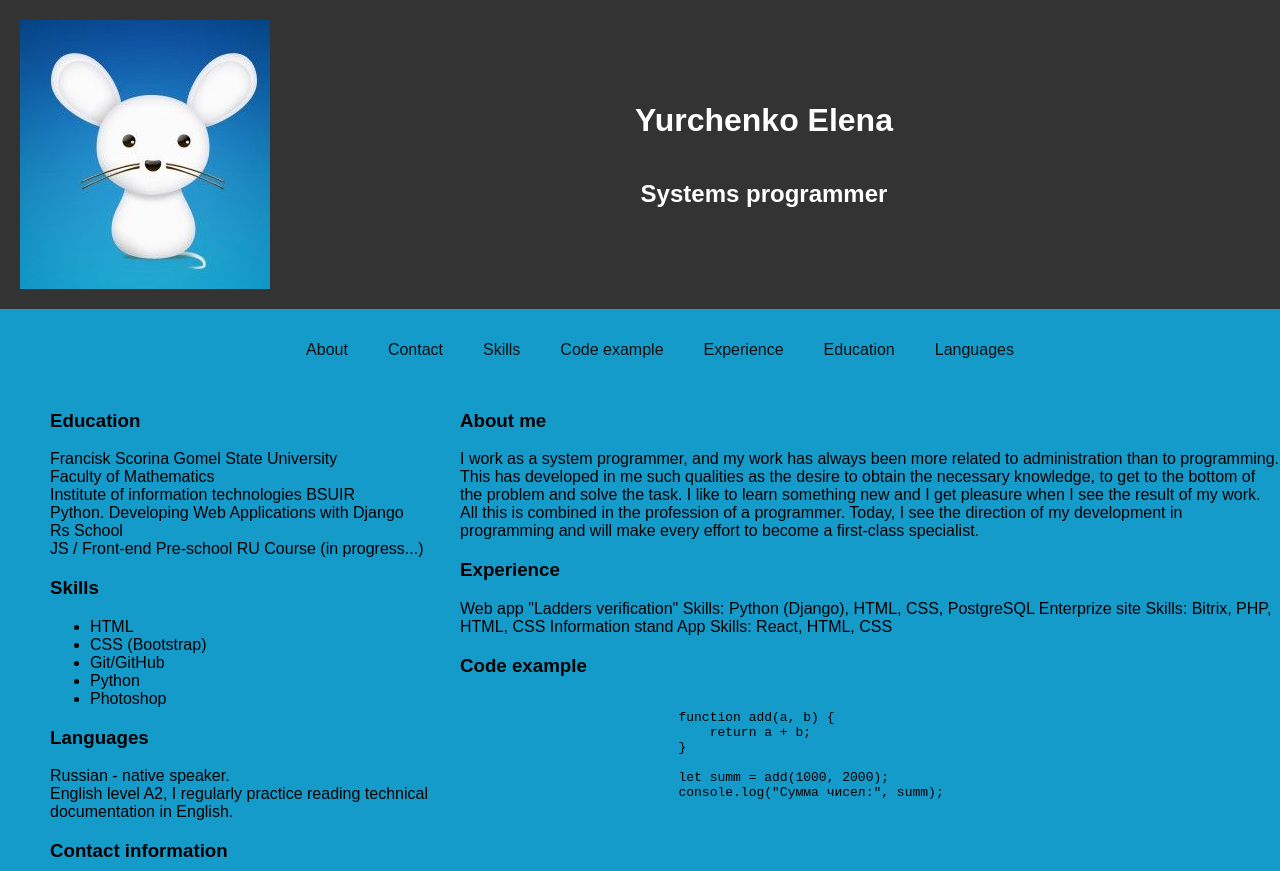
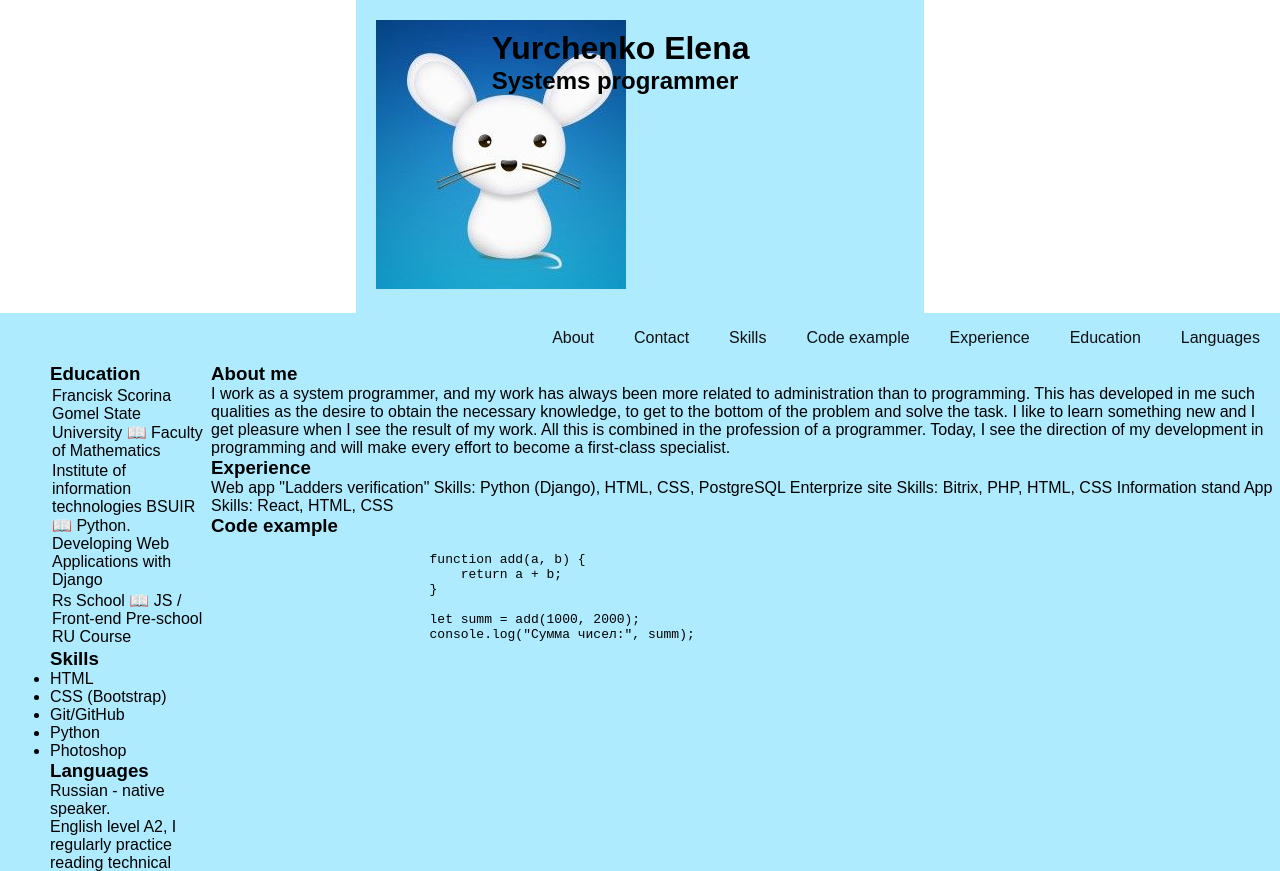
Before and after one commit to echistova/rsschool-cv, a plain HTML site: page index.html in a window 1280 px wide. Shown: the top 871 px of the page. Drawn offline with Linux system fonts and the light colour scheme.

Commit message:
fix: styles

```diff
--- a/index.html
+++ b/index.html
@@ -1,22 +1,21 @@
 <!DOCTYPE html>
 <html lang="en">
   <head>
-    <meta charset="UTF-8">
-    <meta name="viewport" content="width=device-width, initial-scale=1.0">
+    <meta charset="UTF-8" />
+    <meta name="viewport" content="width=device-width, initial-scale=1.0" />
     <title>CV - Yurchenko Elena</title>
-    <link rel="stylesheet" href="style.css">
-    <link rel="icon" href="assets/favicon.ico">
+    <link rel="stylesheet" href="style.css" />
+    <link rel="icon" href="assets/favicon.ico" />
   </head>
-    <header class="header">
-        <div class="container">
-            <div class="header_container">
+  <body>
+    <header class="container">
+        <div class="header">
             <div class="header_photo">
-                    <img src="assets/img/ava.png" alt="Elen Yurchenko">
+                <img src="assets/img/ava.png" alt="Elen Yurchenko" />
             </div>
             <div class="header_content">
                 <h1>Yurchenko Elena</h1>
                 <h2>Systems programmer</h2>
-                </div>
             </div>
         </div>
     </header>
@@ -44,21 +43,24 @@
           <li class="nav-item">
             <a href="#languages" class="nav-link">Languages</a>
           </li>
-
         </ul>
       </nav>
-    </div>
+    <div>
     <div class="container_content">
       <aside>
         <section id="education">
             <h3>Education</h3>
-                <div> Francisk Scorina Gomel State University
-                    <br>Faculty of Mathematics
-                    <br>Institute of information technologies BSUIR
-                    <br>Python. Developing Web Applications with Django
-                    <br>Rs School
-                    <br>JS / Front-end Pre-school RU Course (in progress...)
-                </div>
+            <table>
+            <tr>
+              <td>Francisk Scorina Gomel State University &#128214 Faculty of Mathematics</td>
+            </tr>
+            <tr>
+              <td>Institute of information technologies BSUIR &#128214 Python. Developing Web Applications with Django</td>
+            </tr>
+            <tr>
+              <td>Rs School &#128214 JS / Front-end Pre-school RU Course</td>
+            </tr>
+          </table>
         </section>
         <section id="skills">
           <h3>Skills</h3>
@@ -76,7 +78,8 @@
           <h3>Languages</h3>
           <div>
             Russian - native speaker.
-                    <br> English level A2, I regularly practice reading technical documentation in English.
+            <br />
+            English level A2, I regularly practice reading technical documentation in English.
           </div>
         </section>
         <section id="contact">
@@ -91,24 +94,17 @@
           </div>
         </section>
       </aside>
-        <main>
         <div class="container">
           <section id="about">
             <h3>About me</h3>
-                    <div>I work as a system programmer, and my work has always been more related to administration than to programming. This has developed in me such qualities as the desire to obtain the necessary knowledge, to get to the bottom of the problem and solve the task.
-        I like to learn something new and I get pleasure when I see the result of my work. All this is combined in the profession of a programmer.
-        Today, I see the direction of my development in programming and will make every effort to become a first-class specialist.</div>
+            <div>
+              I work as a system programmer, and my work has always been more related to administration than to programming. This has developed in me such qualities as the desire to obtain the necessary knowledge, to get to the bottom of the problem and solve the task. I like to learn something new and I get pleasure when I see the result of my work. All this is combined in the profession of a programmer. Today, I see the direction of my
+              development in programming and will make every effort to become a first-class specialist.
+            </div>
           </section>
           <section id="experience">
             <h3>Experience</h3>
-                    <div>
-                        Web app "Ladders verification"
-                            Skills: Python (Django), HTML, CSS,  PostgreSQL
-                        Enterprize site
-                            Skills: Bitrix, PHP, HTML, CSS
-                        Information stand App
-                            Skills: React, HTML, CSS
-                    </div>
+            <div>Web app "Ladders verification" Skills: Python (Django), HTML, CSS, PostgreSQL Enterprize site Skills: Bitrix, PHP, HTML, CSS Information stand App Skills: React, HTML, CSS</div>
           </section>
           <section id="code">
             <h3>Code example</h3>
@@ -134,7 +130,7 @@
         <div>2025</div>
         <div class="footer_rs">
           <a href="https://rs.school/courses/javascript-ru" target="_blank">
-                        <img src="./assets/img/rs-school-logo.svg" alt="rs-school-logo">
+            <img src="./assets/img/rs-school-logo.svg" alt="rs-school-logo" />
           </a>
         </div>
       </div>
--- a/style.css
+++ b/style.css
@@ -1,30 +1,46 @@
-html {
-  scroll-behavior: smooth;
+* {
+  padding: 0;
+  margin: 0;
+  box-sizing: border-box;
 }
+
+.html,
 body {
-    min-height: 100vh;
+  font-family: Arial, sans-serif;
+  height: 100vh;
+  margin: 0 auto;
+}
+
+body {
   display: flex;
   flex-direction: column;
   justify-content: space-between;
-    font-family: Arial, sans-serif;
-    background-color: #149BCA;
-    margin: 0;
-    padding: 0;
-}
-
-header {
-    position: relative;
-    background-color: #333;
-    color: rgb(255, 255, 255);
-    padding: 20px;
-    text-align: center;
-}
-* {
-  box-sizing: border-box;
 }
 .container {
   max-width: 1440px;
   margin: 0 auto;
+  background-color: #afebff;
+  gap: 10px;
+}
+.header {
+  display: flex;
+  flex-direction: row;
+  padding: 20px;
+}
+.header_photo {
+  width: 20%;
+  border-radius: 2px;
+}
+.header_content {
+  margin: 10px;
+}
+.wrapper {
+  min-height: 100%;
+  display: flex;
+  flex-direction: column;
+}
+main {
+  flex: 1;
 }
 .nav-list {
   display: flex;
@@ -46,46 +62,22 @@ header {
 .nav-link a:hover {
   color: #4d2323;
 }
-.header {
-    display: block;
-    unicode-bidi: isolate;
-    flex-direction: row;
-}
-.header_container {
-    position: relative;
-    width: 100%;
-    display: flex;
-    align-items: center;
-}
-.header_photo {
-    width: 20%;
-    display: flex;
-}
-.header_content {
-    display: flex;
-    width: 80%;
-    height: 20px
-    justify-content: space-around;
-    flex-direction: column;
-}
 .container_content {
   display: flex;
   align-items: flex-start;
   margin: 0 auto;
   padding-left: 50px;
+  height: 100%;
 }
 aside {
-  width: 15%;
-  flex: 1;
-}
-main {
-  flex: 2;
+  width: 45%;
 }
 .footer .container {
+  background-color: #1c37567a;
+  color: #e7e7e7;
   display: flex;
   justify-content: space-between;
   align-items: center;
-
 }
 .footer a {
   color: #010101;
```
Lines whose indentation alone changed are shown as unchanged.
